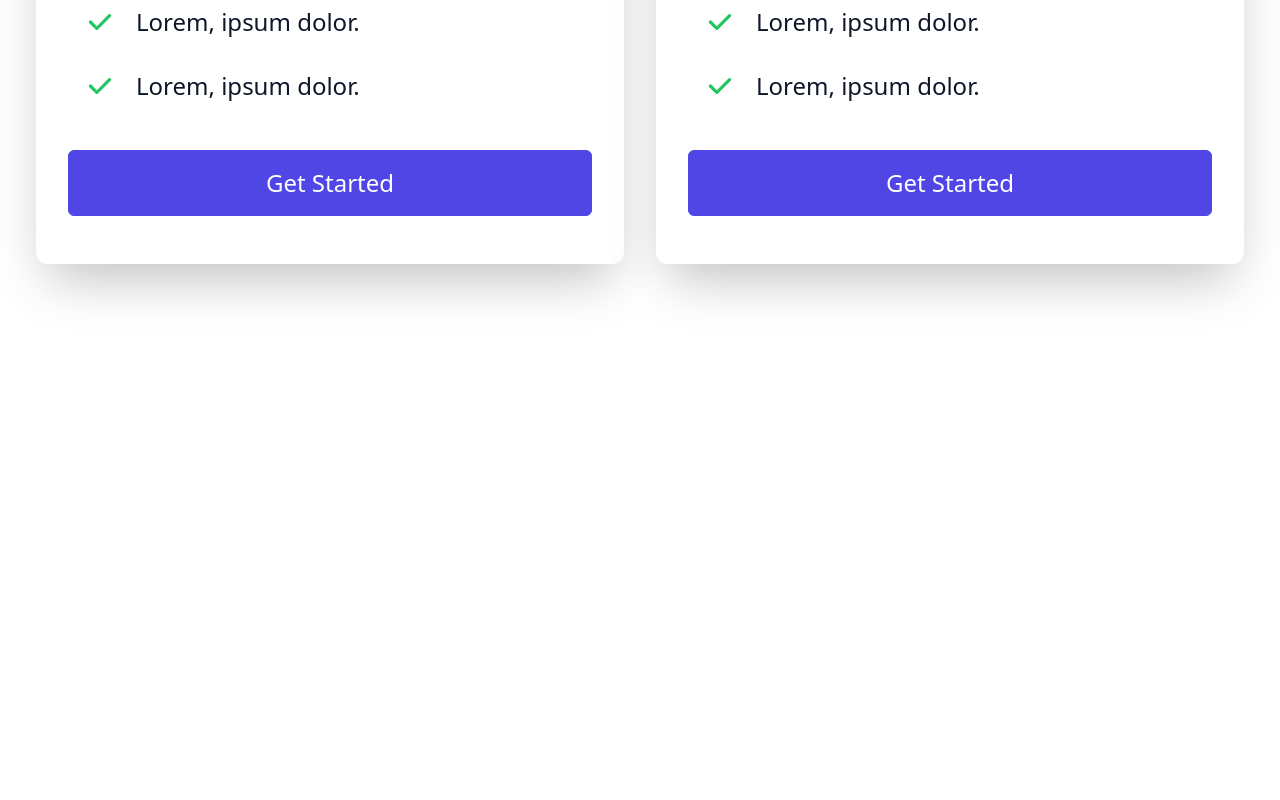
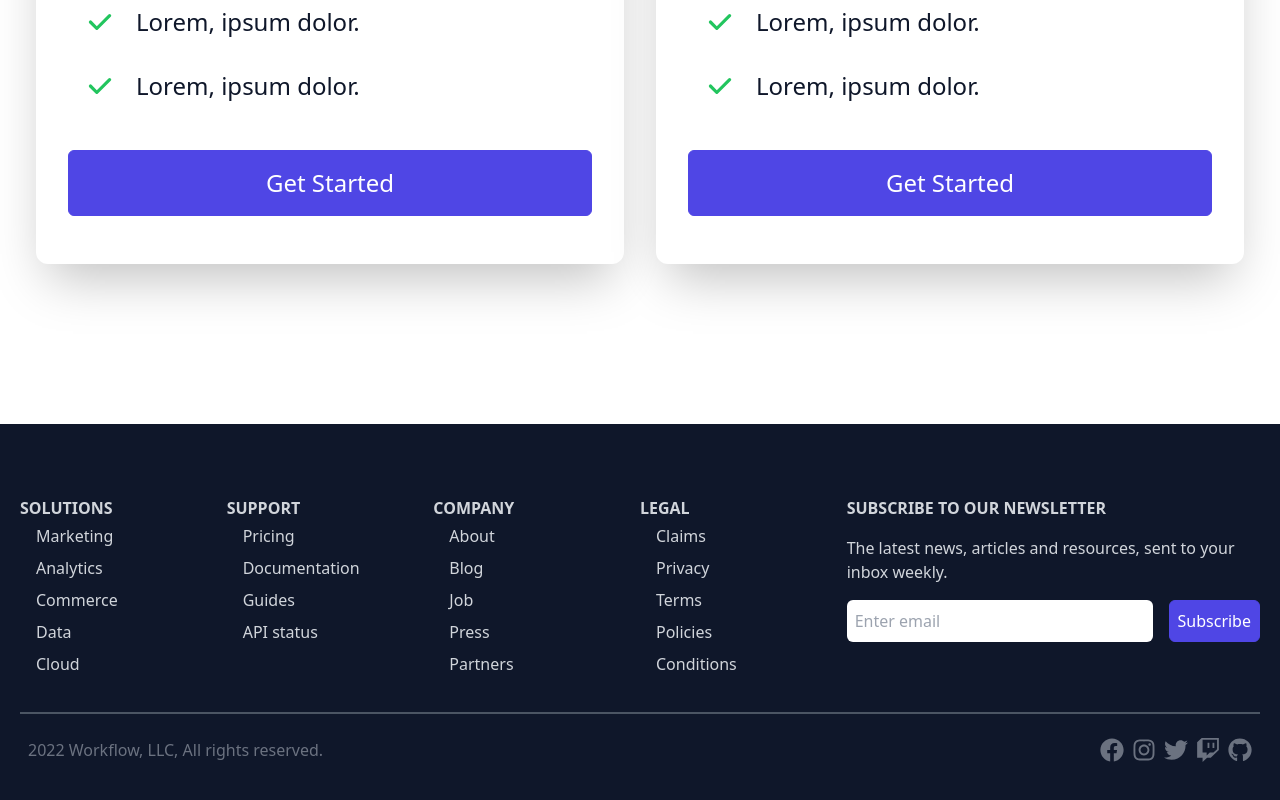
Before and after one commit to PhyoYazar/learn-tailwind, a React (Create React App) app: page / in a window 1280 px wide. Shown: the part 3804-4604 px from the top of the page. Before the commit the page ends 4228 px from the top, so only its background shows below. Built offline with nearby package versions, Linux system fonts and the light colour scheme; the HTML template or start-up script is replaced by a standard one.

Commit message:
Add footer

```diff
--- a/package.json
+++ b/package.json
@@ -9,6 +9,7 @@
     "@testing-library/user-event": "^13.5.0",
     "react": "^18.2.0",
     "react-dom": "^18.2.0",
+    "react-icons": "^4.4.0",
     "react-scripts": "5.0.1",
     "web-vitals": "^2.1.4"
   },
--- a/src/App.js
+++ b/src/App.js
@@ -1,6 +1,7 @@
 import React from 'react';
 import About from './components/About';
 import AllInOne from './components/AllInOne';
+import Footer from './components/Footer';
 import Hero from './components/Hero';
 import Navbar from './components/Navbar';
 import Pricing from './components/Pricing';
@@ -15,6 +16,7 @@
       <Support />
       <AllInOne />
       <Pricing />
+      <Footer />
     </>
   );
 }
--- /dev/null
+++ b/src/components/Footer.jsx
@@ -0,0 +1,88 @@
+import React from 'react';
+import {
+  FaFacebook,
+  FaGithub,
+  FaInstagram,
+  FaTwitter,
+  FaTwitch,
+} from 'react-icons/fa';
+
+const Footer = () => {
+  return (
+    <div className='w-full mt-24 bg-slate-900 text-gray-300 py-8 px-2'>
+      <div className='max-w-[1240px] mx-auto grid grid-cols-2 md:grid-cols-6 border-b-2 border-gray-600 py-8'>
+        <div className=''>
+          <h6 className='font-bold uppercase pt-2'>Solutions</h6>
+          <ul className=''>
+            <li className='py-1'>Marketing</li>
+            <li className='py-1'>Analytics</li>
+            <li className='py-1'>Commerce</li>
+            <li className='py-1'>Data</li>
+            <li className='py-1'>Cloud</li>
+          </ul>
+        </div>
+        <div className=''>
+          <h6 className='font-bold uppercase pt-2'>Support</h6>
+          <ul className=''>
+            <li className='py-1'>Pricing</li>
+            <li className='py-1'>Documentation</li>
+            <li className='py-1'>Guides</li>
+            <li className='py-1'>API status</li>
+          </ul>
+        </div>
+        <div className=''>
+          <h6 className='font-bold uppercase pt-2'>Company</h6>
+          <ul className=''>
+            <li className='py-1'>About</li>
+            <li className='py-1'>Blog</li>
+            <li className='py-1'>Job</li>
+            <li className='py-1'>Press</li>
+            <li className='py-1'>Partners</li>
+          </ul>
+        </div>
+        <div className=''>
+          <h6 className='font-bold uppercase pt-2'>Legal</h6>
+          <ul className=''>
+            <li className='py-1'>Claims</li>
+            <li className='py-1'>Privacy</li>
+            <li className='py-1'>Terms</li>
+            <li className='py-1'>Policies</li>
+            <li className='py-1'>Conditions</li>
+          </ul>
+        </div>
+
+        <div className='col-span-2 pt-8 md:pt-2'>
+          <p className='font-bold uppercase'>Subscribe to our newsletter</p>
+          <p className='py-4'>
+            The latest news, articles and resources, sent to your inbox weekly.
+          </p>
+
+          <form className='flex flex-col sm:flex-row'>
+            <input
+              type='email'
+              className='w-full rounded-md mb-4 p-2 mr-4'
+              placeholder='Enter email'
+            />
+            <button className='p-2 mb-4'>Subscribe</button>
+          </form>
+        </div>
+      </div>
+
+      <div
+        className='max-w-[1240px] mx-auto px-2 py-4 mt-2 flex justify-between items-center flex-col sm:flex-row
+       text-center text-gray-500'
+      >
+        <p className=''>2022 Workflow, LLC, All rights reserved.</p>
+        <div className='flex gap-2 text-2xl mt-4 sm:mt-0'>
+          <FaFacebook />
+          <FaInstagram />
+          <FaTwitter />
+          <FaTwitch />
+          <FaGithub />
+        </div>
+      </div>
+    </div>
+  );
+};
+
+export default Footer;
```
Also changed, not shown: 1 other file (tests, documents, lock files or other folders).
